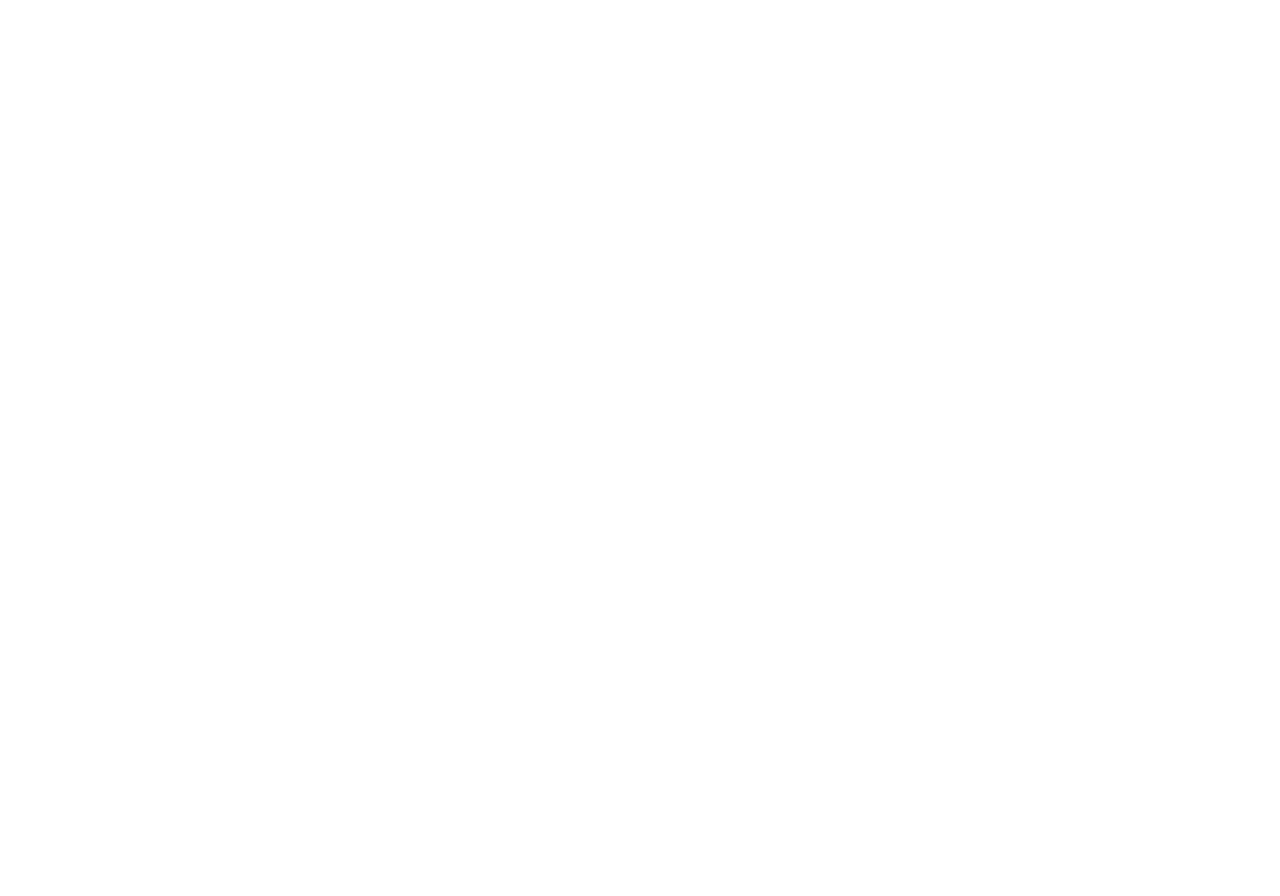
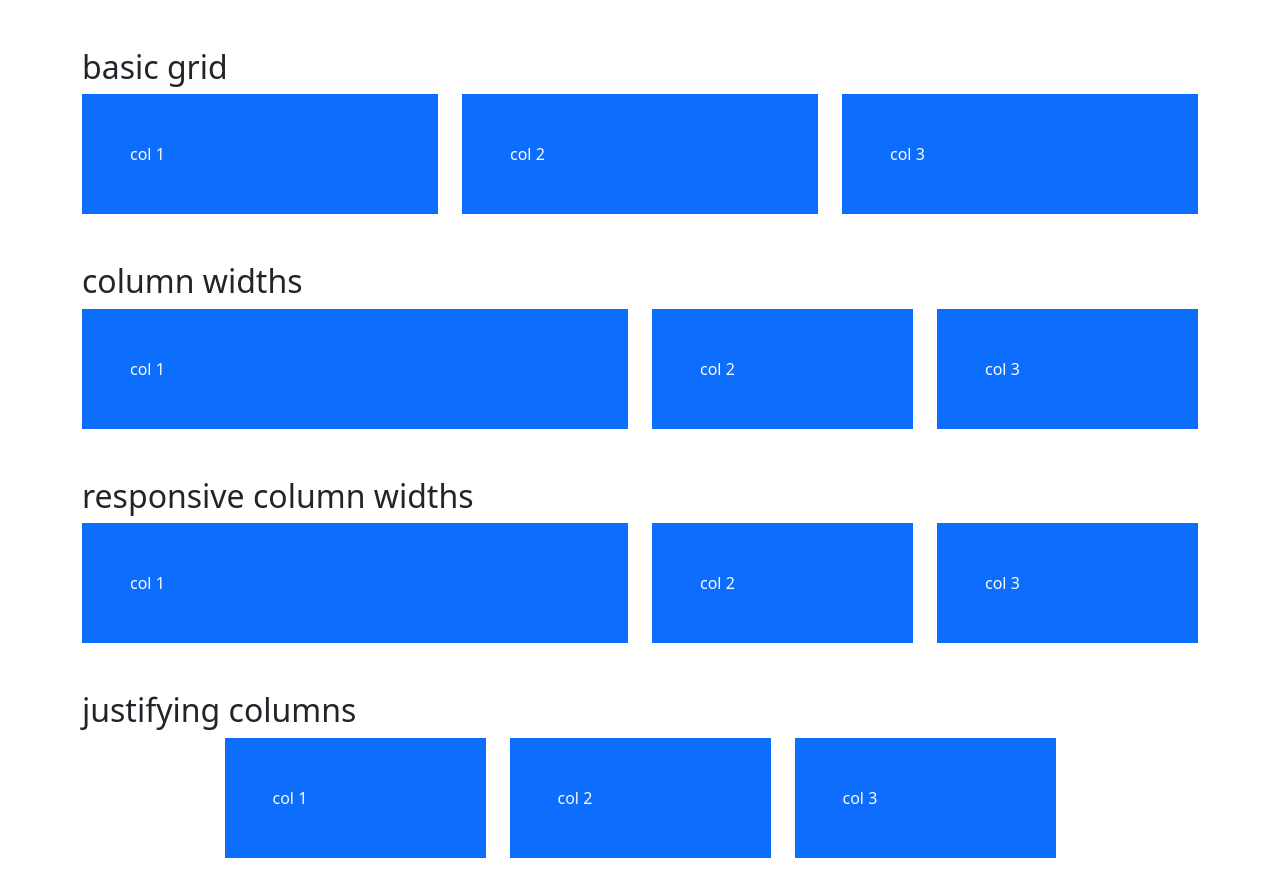
Before and after one commit to W-J-Knight/Bootstrap-5-Crash-Course-additional-bvt, a plain HTML site: page index.html in a window 1280 px wide. Before the commit the page ends 800 px from the top, so only its background shows below. Drawn offline with nearby package versions, Linux system fonts and the light colour scheme.

Commit message:
Grid Layout (part 1)

```diff
--- a/index.html
+++ b/index.html
@@ -12,7 +12,65 @@
 
 <body>
 
+  <div class="container-lg my-5">
+    <h2>basic grid</h2>
+    <div class="row">
+      <div class="col">
+        <div class="p-5 bg-primary text-light">col 1</div>
+      </div>
+      <div class="col">
+        <div class="p-5 bg-primary text-light">col 2</div>
+      </div>
+      <div class="col">
+        <div class="p-5 bg-primary text-light">col 3</div>
+      </div>
+    </div>
+  </div>
 
+  <div class="container-lg my-5">
+    <h2>column widths</h2>
+    <div class="row">
+      <div class="col-6">
+        <div class="p-5 bg-primary text-light">col 1</div>
+      </div>
+      <div class="col-3">
+        <div class="p-5 bg-primary text-light">col 2</div>
+      </div>
+      <div class="col-3">
+        <div class="p-5 bg-primary text-light">col 3</div>
+      </div>
+    </div>
+  </div>
+
+  <div class="container-lg my-5">
+    <h2>responsive column widths</h2>
+    <div class="row gy-3"> <!-- manually change gutter using g{d}-{n} -->
+      <div class="col-sm-4 col-lg-6">
+        <div class="p-5 bg-primary text-light">col 1</div>
+      </div>
+      <div class="col-sm-4 col-lg-3">
+        <div class="p-5 bg-primary text-light">col 2</div>
+      </div>
+      <div class="col-sm-4 col-lg-3">
+        <div class="p-5 bg-primary text-light">col 3</div>
+      </div>
+    </div>
+  </div>
+
+  <div class="container-lg my-5">
+    <h2>justifying columns</h2>
+    <div class="row justify-content-center"><!-- j-c-end, j-c-start, j-c-between, j-c-around -->
+      <div class="col-md-3">
+        <div class="p-5 bg-primary text-light">col 1</div>
+      </div>
+      <div class="col-md-3">
+        <div class="p-5 bg-primary text-light">col 2</div>
+      </div>
+      <div class="col-md-3">
+        <div class="p-5 bg-primary text-light">col 3</div>
+      </div>
+    </div>
+  </div>
 </body>
 
 </html>
```
